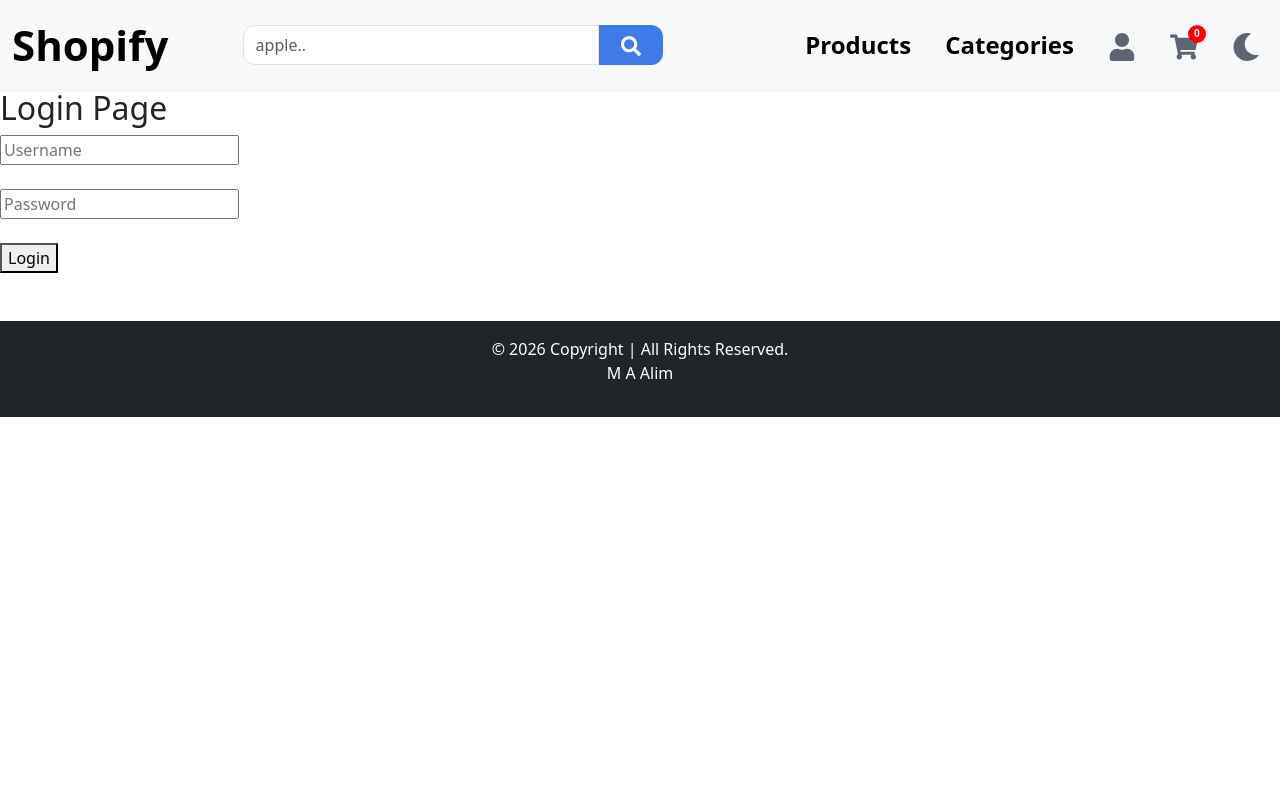
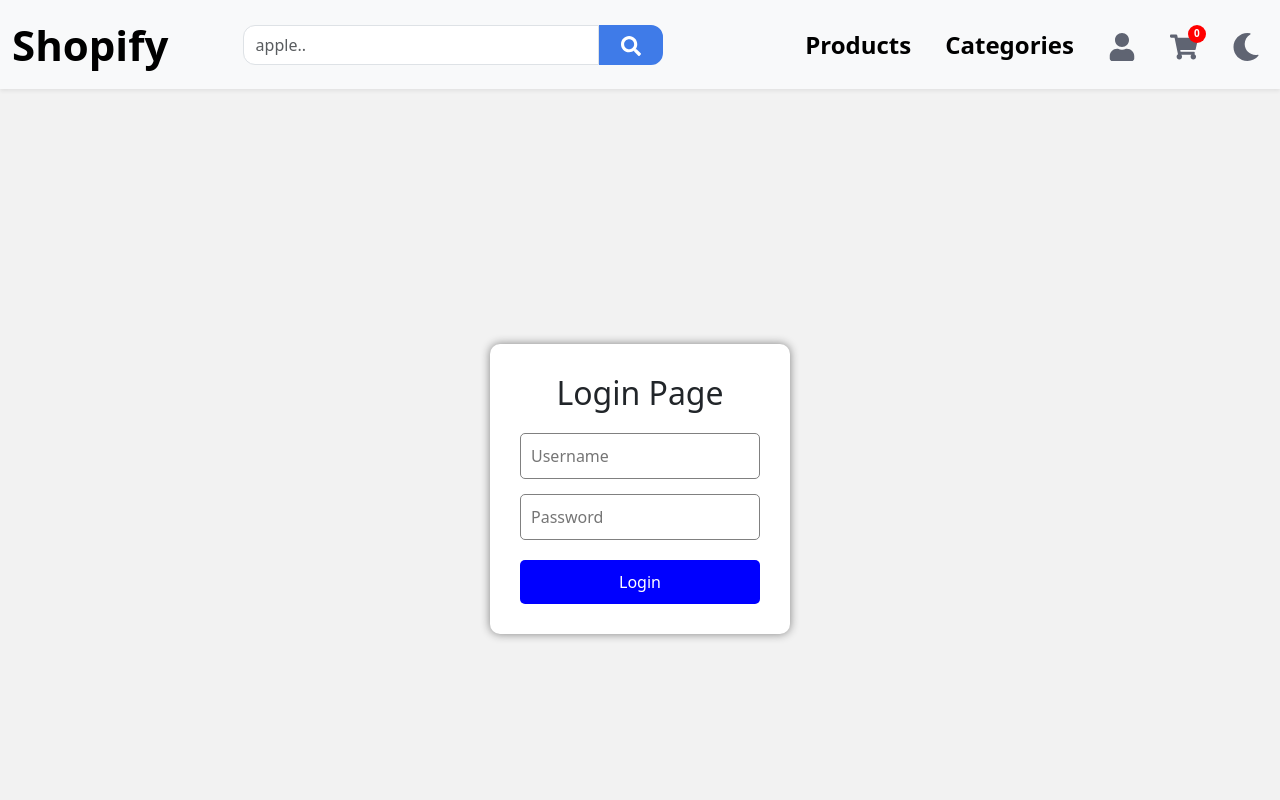
Before and after one commit to Sanikajagtap05/react-shopify-clone, a React (Vite) app: page /login in a window 1280 px wide. Shown: the top 800 px of the page. Built offline with nearby package versions, Linux system fonts and the light colour scheme.

Commit message:
Modified login page added css

```diff
--- a/src/pages/login.jsx
+++ b/src/pages/login.jsx
@@ -13,28 +13,69 @@ function Login() {
   }
 
   return (
-    <div>
-      <h2>Login Page</h2>
+    <div
+      style={{
+        height: "100vh",
+        display: "flex",
+        justifyContent: "center",
+        alignItems: "center",
+        backgroundColor: "#f2f2f2",
+      }}
+    >
+      <div
+        style={{
+          width: "300px",
+          padding: "30px",
+          backgroundColor: "white",
+          borderRadius: "10px",
+          textAlign: "center",
+          boxShadow: "0 0 10px gray",
+        }}
+      >
+        <h2 style={{ marginBottom: "20px" }}>Login Page</h2>
 
         <input
           type="text"
           placeholder="Username"
           onChange={(e) => setUsername(e.target.value)}
+          style={{
+            width: "100%",
+            padding: "10px",
+            marginBottom: "15px",
+            border: "1px solid gray",
+            borderRadius: "5px",
+          }}
         />
-
-      <br />
-      <br />
 
         <input
           type="password"
           placeholder="Password"
           onChange={(e) => setPassword(e.target.value)}
+          style={{
+            width: "100%",
+            padding: "10px",
+            marginBottom: "20px",
+            border: "1px solid gray",
+            borderRadius: "5px",
+          }}
         />
 
-      <br />
-      <br />
-
-      <button onClick={login}>Login</button>
+        <button
+          onClick={login}
+          style={{
+            width: "100%",
+            padding: "10px",
+            backgroundColor: "blue",
+            color: "white",
+            border: "none",
+            borderRadius: "5px",
+            cursor: "pointer",
+            fontSize: "16px",
+          }}
+        >
+          Login
+        </button>
+      </div>
     </div>
   );
 }
```
Lines whose indentation alone changed are shown as unchanged.
